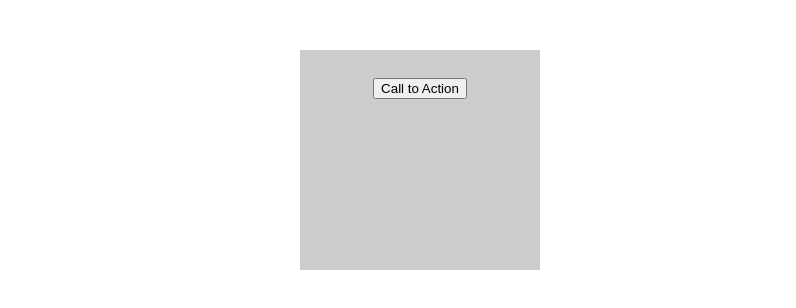
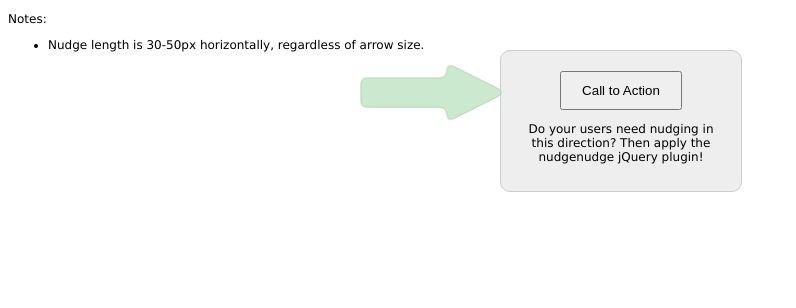
Before and after one commit to andyshora/nudgenudge, a plain HTML site: page index.html in a window 1280 px wide. Shown: the whole page, without its empty margins (0-796 px from the left). Drawn offline with nearby package versions, Linux system fonts and the light colour scheme.

Commit message:
updated demo, default arrow

```diff
--- a/css/main.css
+++ b/css/main.css
@@ -21,10 +21,10 @@ img.nudgenudge_right {
     -moz-animation:    nudge_low_l 2s infinite;
     -ms-animation:     nudge_low_l 2s infinite;
 }
-.intensity_normal > img.nudgenudge_left {
-	-webkit-animation: nudge_normal_l 1s infinite;
-    -moz-animation:    nudge_normal_l 1s infinite;
-    -ms-animation:     nudge_normal_l 1s infinite;
+.intensity_medium > img.nudgenudge_left {
+	-webkit-animation: nudge_medium_l 1s infinite;
+    -moz-animation:    nudge_medium_l 1s infinite;
+    -ms-animation:     nudge_medium_l 1s infinite;
 }
 .intensity_high > img.nudgenudge_left {
 	-webkit-animation: nudge_high_l .8s infinite;
@@ -37,10 +37,10 @@ img.nudgenudge_right {
     -moz-animation:    nudge_low_r 2s infinite;
     -ms-animation:     nudge_low_r 2s infinite;
 }
-.intensity_normal > img.nudgenudge_right {
-	-webkit-animation: nudge_normal_r 1s infinite;
-    -moz-animation:    nudge_normal_r 1s infinite;
-    -ms-animation:     nudge_normal_r 1s infinite;
+.intensity_medium > img.nudgenudge_right {
+	-webkit-animation: nudge_medium_r 1s infinite;
+    -moz-animation:    nudge_medium_r 1s infinite;
+    -ms-animation:     nudge_medium_r 1s infinite;
 }
 .intensity_high > img.nudgenudge_right {
 	-webkit-animation: nudge_high_r .8s infinite;
@@ -63,18 +63,18 @@ img.nudgenudge_right {
 	50%   	{ left: 50px; }
 	100% 	{ left: 20px; }
 }
-/* normal nudge intensity */
-@-webkit-keyframes nudge_normal_l {
+/* medium nudge intensity */
+@-webkit-keyframes nudge_medium_l {
 	0%   	{ left: 0; }
 	30%   	{ left: 50px; }
 	100% 	{ left: 0; }
 }
-@-moz-keyframes nudge_normal_l {
+@-moz-keyframes nudge_medium_l {
 	0%   	{ left: 0; }
 	30%   	{ left: 50px; }
 	100% 	{ left: 0; }
 }
-@-ms-keyframes nudge_normal_l {
+@-ms-keyframes nudge_medium_l {
 	0%   	{ left: 0; }
 	30%   	{ left: 50px; }
 	100% 	{ left: 0; }
@@ -111,18 +111,18 @@ img.nudgenudge_right {
 	50%   	{ left: 0px; }
 	100% 	{ left: 30px; }
 }
-/* normal nudge intensity */
-@-webkit-keyframes nudge_normal_r {
+/* medium nudge intensity */
+@-webkit-keyframes nudge_medium_r {
 	0%   	{ left: 50px; }
 	30%   	{ left: 0px; }
 	100% 	{ left: 50px; }
 }
-@-moz-keyframes nudge_normal_r {
+@-moz-keyframes nudge_medium_r {
 	0%   	{ left: 50px; }
 	30%   	{ left: 0px; }
 	100% 	{ left: 50px; }
 }
-@-ms-keyframes nudge_normal_r {
+@-ms-keyframes nudge_medium_r {
 	0%   	{ left: 50px; }
 	30%   	{ left: 0px; }
 	100% 	{ left: 50px; }
--- a/index.html
+++ b/index.html
@@ -6,31 +6,52 @@
 <link href="css/main.css" rel="stylesheet" />
 <style type="text/css">
 	#test {
-		background:#ccc;
-		padding:10px 20px;
+		background:#eeeeee;
+		border-radius: 10px;
+		border:1px solid #ccc;
+		padding:20px 20px;
 		width:200px;
 		text-align: center;
-		height:200px;
+		height:100px;
 		position: absolute;
 		top:50px;
-		left:300px;
+		left:500px;
+	}
+	#signup {
+		padding:10px 20px;
+		cursor: pointer;
+	}
+	body, p {
+		font-family: "Lucida Grande", "Helvetica Neue", Arial;
+		font-size: 12px;
 	}
 </style>
 </head>
 <body>
-	<div id="test"><br><button id="signup">Call to Action</button></div>
+	<div id="test">
+		<button id="signup">Call to Action</button>
+		<p>Do your users need nudging in this direction? Then apply the nudgenudge jQuery plugin!</p>
+	</div>
 
+	<p>Notes:</p>
+	<ul>
+		<li>Nudge length is 30-50px horizontally, regardless of arrow size.</li>
+	</ul>
 </body>
 <script src="http://code.jquery.com/jquery-1.7.2.min.js"></script>
 <script src="js/jquery.nudgenudge.js"></script>
 <script>
 	$(document).ready(function(){
+
 		$('#signup').nudgenudge({
-			intensity: 'normal',
-			placement: 'right',
-			closeEvent: { "el": '#signup', "event": 'click' },
-			hideAfter: 5,
-			offsetX: 5,
+			arrow: 'img/arrow_default.png', // path to the arrow image
+			arrowWidth: 150,
+			arrowHeight: 60,
+			intensity: 'medium',  // the intensity of the nudge (low, medium, high)
+			placement: 'left', // place on the left or the right of the target
+			closeEvent: { "el": '#signup', "event": 'click' }, // selector and event which triggers arrow hiding
+			hideAfter: 0,
+			offsetX: -5,
 			offsetY: 0
 		});
 
```
Also changed, not shown: img/arrow_default.png (added), js/jquery.nudgenudge.js.
